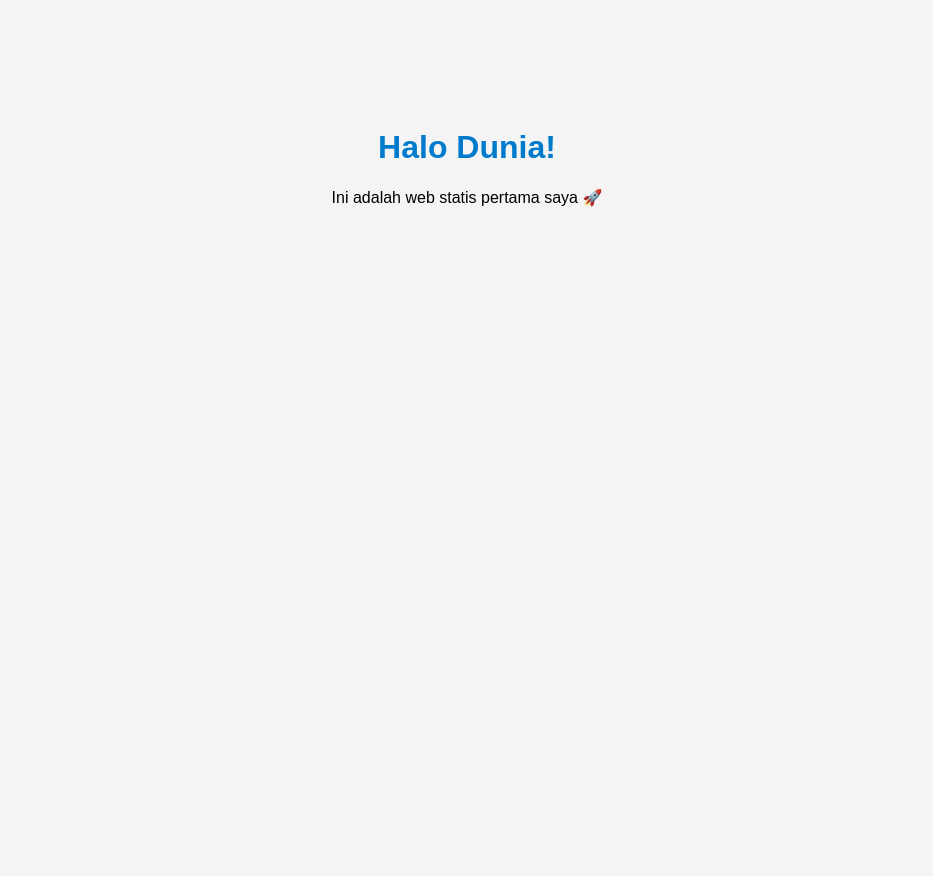
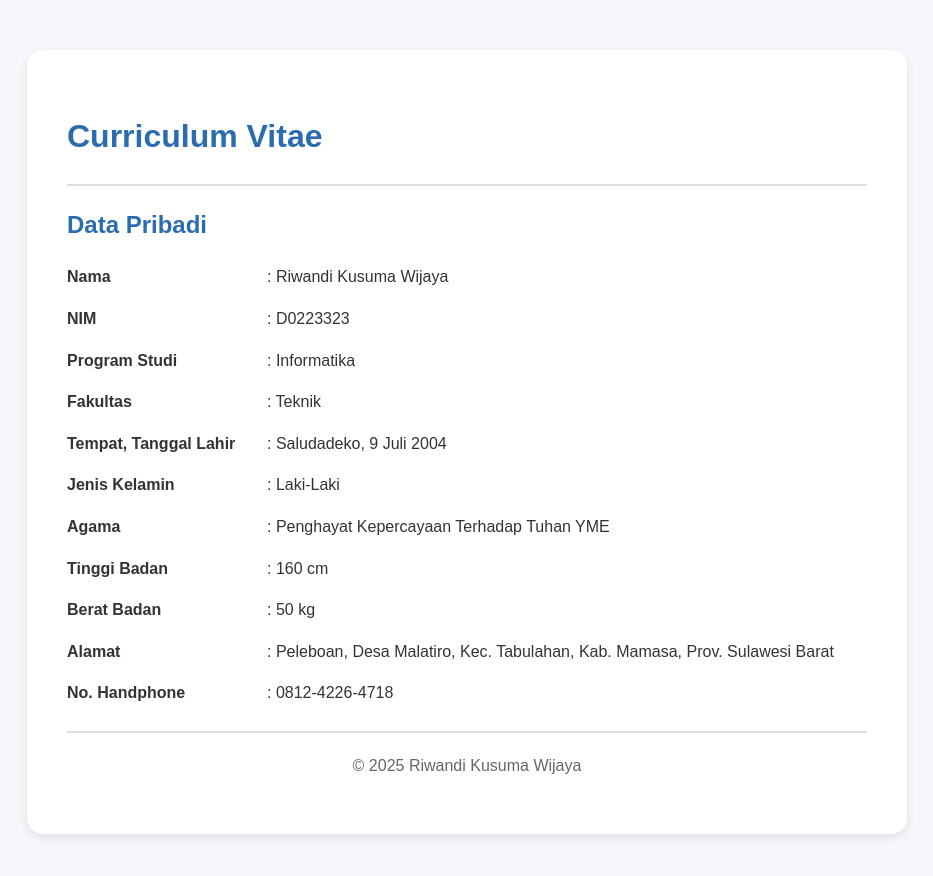
Before and after one commit to Riwandikusumawijaya/tugas-web-cloud-computing, a plain HTML site: page index.html in a window 1280 px wide. Shown: the whole page, without its empty margins (173-1106 px from the left). Before the commit the page ends 800 px from the top, so only its background shows below. Drawn offline with Linux system fonts and the light colour scheme.

Commit message:
Add files via upload

```diff
--- a/index.html
+++ b/index.html
@@ -2,21 +2,71 @@
 <html lang="id">
 <head>
   <meta charset="UTF-8">
-  <title>Halo Dunia!</title>
+  <meta name="viewport" content="width=device-width, initial-scale=1.0">
+  <title>CV - Riwandi Kusuma Wijaya</title>
   <style>
     body {
       font-family: Arial, sans-serif;
-      background-color: #f4f4f4;
-      text-align: center;
-      padding-top: 100px;
+      background-color: #f5f7fa;
+      color: #333;
+      line-height: 1.6;
+      margin: 0;
+      padding: 0;
     }
-    h1 {
-      color: #007acc;
+    .container {
+      max-width: 800px;
+      background: white;
+      margin: 50px auto;
+      padding: 40px;
+      border-radius: 16px;
+      box-shadow: 0 3px 10px rgba(0,0,0,0.1);
+    }
+    h1, h2 {
+      color: #2b6cb0;
+    }
+    hr {
+      border: 1px solid #ddd;
+      margin: 20px 0;
+    }
+    .section {
+      margin-bottom: 25px;
+    }
+    .label {
+      font-weight: bold;
+      width: 200px;
+      display: inline-block;
+    }
+    @media (max-width: 600px) {
+      .label {
+        width: 100%;
+        display: block;
+        margin-bottom: 5px;
+      }
     }
   </style>
 </head>
 <body>
-  <h1>Halo Dunia!</h1>
-  <p>Ini adalah web statis pertama saya 🚀</p>
+  <div class="container">
+    <h1>Curriculum Vitae</h1>
+    <hr>
+
+    <div class="section">
+      <h2>Data Pribadi</h2>
+      <p><span class="label">Nama</span>: Riwandi Kusuma Wijaya</p>
+      <p><span class="label">NIM</span>: D0223323</p>
+      <p><span class="label">Program Studi</span>: Informatika</p>
+      <p><span class="label">Fakultas</span>: Teknik</p>
+      <p><span class="label">Tempat, Tanggal Lahir</span>: Saludadeko, 9 Juli 2004</p>
+      <p><span class="label">Jenis Kelamin</span>: Laki-Laki</p>
+      <p><span class="label">Agama</span>: Penghayat Kepercayaan Terhadap Tuhan YME</p>
+      <p><span class="label">Tinggi Badan</span>: 160 cm</p>
+      <p><span class="label">Berat Badan</span>: 50 kg</p>
+      <p><span class="label">Alamat</span>: Peleboan, Desa Malatiro, Kec. Tabulahan, Kab. Mamasa, Prov. Sulawesi Barat</p>
+      <p><span class="label">No. Handphone</span>: 0812-4226-4718</p>
+    </div>
+
+    <hr>
+    <p style="text-align:center; color:#666;">© 2025 Riwandi Kusuma Wijaya</p>
+  </div>
 </body>
 </html>
```
